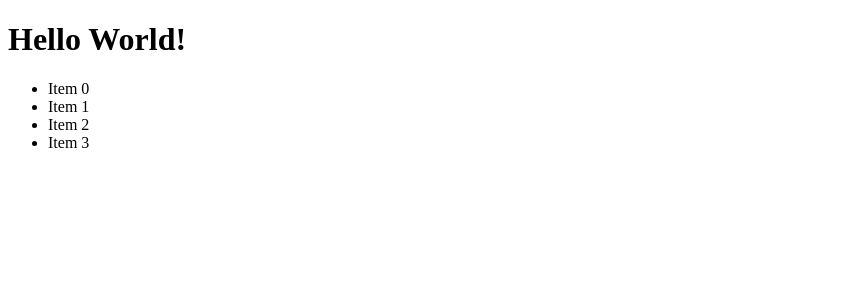
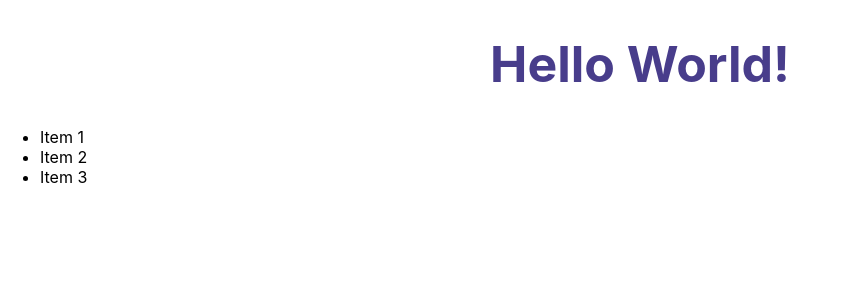
Before and after one commit to orangecat21/learn-new-words, a React (Create React App) app: page / in a window 1280 px wide. Shown: the top 300 px of the page, without its empty margins (0-841 px from the left). Built offline with nearby package versions, Linux system fonts and the light colour scheme.

Commit message:
My first component on React.JS

```diff
--- /dev/null
+++ b/src/components/headerBlock/headerBlock.js
@@ -0,0 +1,6 @@
+import React from 'react';
+import s from './headerBlock.module.css';
+
+const Header = () => <h1 className={s.header}>Hello World!</h1>;
+
+export default Header;
--- /dev/null
+++ b/src/components/headerBlock/headerBlock.module.css
@@ -0,0 +1,5 @@
+.header {
+    color: darkslateblue;
+    font-size: 50px;
+    text-align: center;
+}
--- a/src/index.js
+++ b/src/index.js
@@ -1,17 +1,20 @@
 import React from 'react';
 import ReactDOM from 'react-dom';
 
-const Header = () => <h1 className="App-header">Hello World!</h1>;
+import './index.css';
+
+import Header from './components/headerBlock/headerBlock.js';
+
 
 const List = () => {
   const listItems = ['Item 1', 'Item 2', 'Item 3'];
   const authItem = <li>Item 0</li>;
-  const auth = true;
+  const auth = false;
   return (
     <ul>
-      {auth ? authItem : null}
+      { auth ? authItem : null }
       {
-        listItems.map(item => <li>{ item }</li>)
+        listItems.map((item, index) => <li key={ index }> { item } </li>)
       }
     </ul>
   );
```
